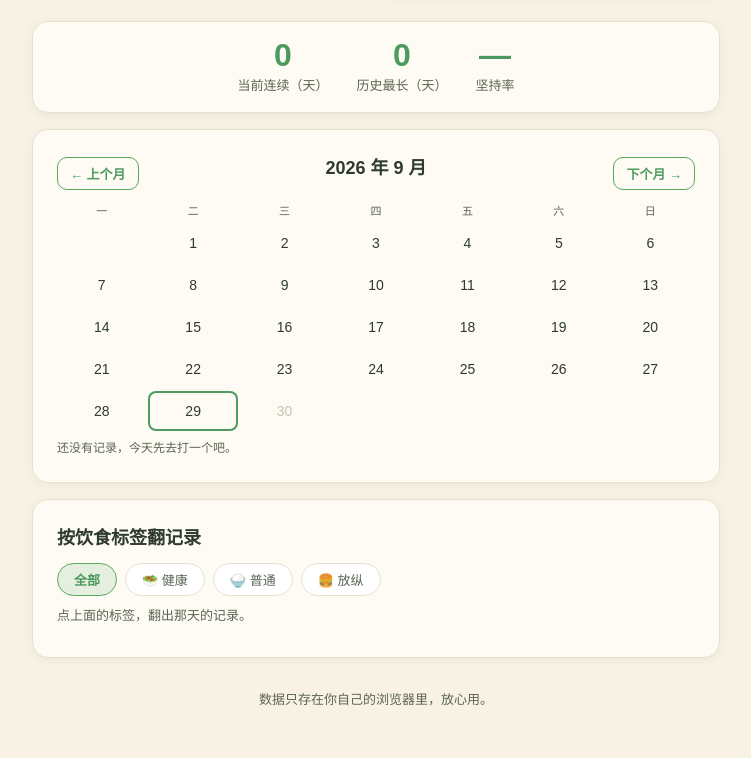
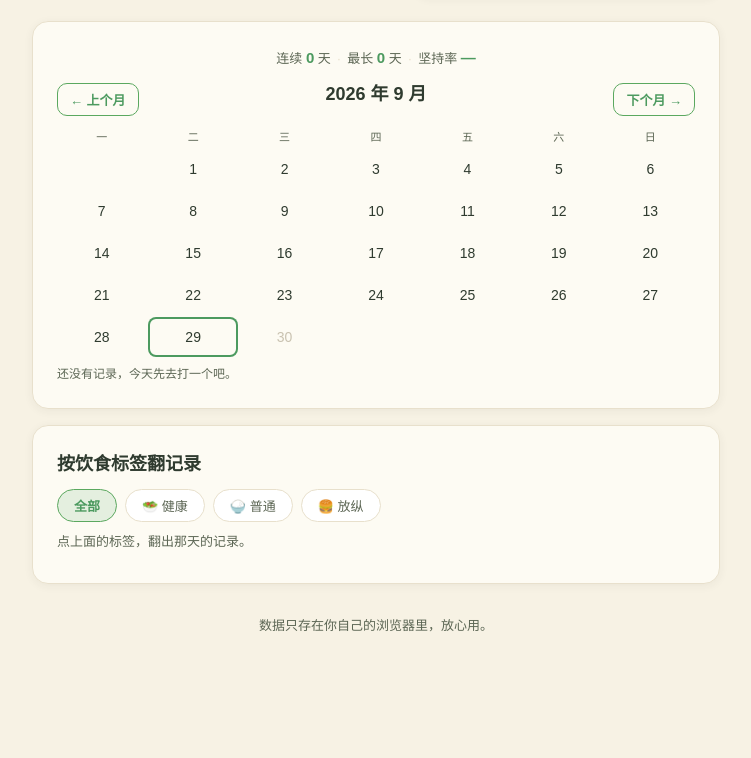
Before and after one commit to Panky-pan/Daily-Health-Log, a plain HTML site: page history.html in a window 1280 px wide. Shown: the part 79-837 px from the top of the page, without its empty margins (264-1015 px from the left). After the commit the page ends 800 px from the top, so only its background shows below. Drawn offline with Linux system fonts and the light colour scheme.

Commit message:
Day 14｜导航改名「今日」，统计卡并入日历卡首行
改了什么：导航里 index 项「今日打卡」改为「今日」（index/history/trends 三页）；历史页删掉独立统计卡，连续/最长/坚持率三个数字并进日历卡首行一行小字（三个 id 未变，history.js 算分逻辑零改动，只改注释）；手机端日历格子由 36px 恢复 40px，触控目标从 41×36 提到 41×40
加了什么：style.css 新增 .cal-stats / .cal-stats-sep 样式，同时删掉不再使用的 .stats-card 全部规则（桌面一处 + 媒体查询两处）

```diff
--- a/assets/css/style.css
+++ b/assets/css/style.css
@@ -384,11 +384,28 @@ body {
 }
 
 /* ---- 历史页：统计卡三个数字并排 ---- */
-.stats-card {
+/* ---- 历史页：日历卡首行的统计（Day 14 收尾：原独立统计卡并进来） ----
+   原来三个数字单独占一张卡（约 82px 高 + 卡间距），现在压成一行小字，
+   数字仍用绿色加粗，但降级为"背景信息"；flex-wrap 保证 360px 下不横向溢出 */
+.cal-stats {
   display: flex;
-  gap: 28px;
+  flex-wrap: wrap;
+  align-items: baseline;
   justify-content: center;
-  padding: 16px;   /* Day 14：从 24 收到 16，配合历史页整体压缩 */
+  gap: 0 6px;
+  margin-bottom: 10px;
+  font-size: 13px;
+  color: var(--color-muted);
+}
+
+.cal-stats strong {
+  font-size: 15px;
+  font-weight: 800;
+  color: var(--color-green);
+}
+
+.cal-stats-sep {
+  color: var(--color-border);
 }
 
 /* ---- 历史页：日历（Day 14 压缩：格子改固定高度） ----
@@ -946,18 +963,11 @@ body {
     font-size: 16px;
   }
 
-  /* Day 14：历史页在手机上再压一层 —— 日历格子矮一截、统计条更扁平 */
-  .cal-cell {
-    height: 36px;
-  }
-
-  .stats-card,
+  /* Day 14 收尾：日历格子手机上也用 40px（压缩时是 36px，触控目标偏小）。
+     7 列受屏宽所限，格子宽度约 41px 已到上限，只能从高度上补回来。 */
   .streak-card {
     padding: 14px;
-  }
-
-  .stats-card {
-    gap: 18px;
+    gap: 20px;
   }
 
   /* 导航变四项后，窄屏必须允许换行并收紧内边距，否则会横向溢出 */
@@ -979,11 +989,6 @@ body {
 
   .cal-nav {
     padding: 12px 14px;
-  }
-
-  .streak-card,
-  .stats-card {
-    gap: 20px;
   }
 
   .streak-num {
--- a/assets/js/history.js
+++ b/assets/js/history.js
@@ -1,6 +1,6 @@
 /* ============================================
    history.js —— 历史记录页逻辑（PRD F3 / E8）
-   - 统计卡：当前连续 / 历史最长 / 坚持率（口径全在 stats.js）
+   - 统计行（日历卡首行）：当前连续 / 历史最长 / 坚持率（口径全在 stats.js）
    - 当月日历：打卡日绿色标记、今天描边、未来日期不可点（E8）
    - 上/下月切换（E8 跨月）
    - 点已打卡的日子 → 下方显示单日详情（A7）；Day 13 补「返回日历」
@@ -42,7 +42,8 @@
     renderCalendar();
   }
 
-  // 统计卡：streak ×2 + 坚持率
+  // 统计行（Day 14 收尾：从独立统计卡并进日历卡首行，DOM 结构换了但 id 没换）
+  // 一个数字都不改算法，只换位置——所以这个函数本身没动
   function renderStats() {
     var checkins = window.dhlStorage.getCheckins();
     var settings = window.dhlStorage.getSettings();
--- a/history.html
+++ b/history.html
@@ -15,31 +15,24 @@
     <div class="site-title">每日健康打卡</div>
     <nav class="site-nav">
       <a href="welcome.html">首页</a>
-      <a href="index.html">今日打卡</a>
+      <a href="index.html">今日</a>
       <a href="history.html" class="active">历史记录</a>
       <a href="trends.html">趋势</a>
     </nav>
   </header>
 
   <main>
-    <!-- 统计卡（PRD F3）：当前连续 / 历史最长 / 坚持率，口径在 stats.js -->
-    <section class="card stats-card">
-      <div class="streak-item">
-        <span class="streak-num" id="stat-streak">0</span>
-        <span class="streak-label">当前连续（天）</span>
-      </div>
-      <div class="streak-item">
-        <span class="streak-num" id="stat-longest">0</span>
-        <span class="streak-label">历史最长（天）</span>
-      </div>
-      <div class="streak-item">
-        <span class="streak-num" id="stat-rate">—</span>
-        <span class="streak-label">坚持率</span>
-      </div>
-    </section>
-
-    <!-- 打卡日历（PRD F3 / E8）：可切换上/下月，未来日期不可点 -->
+    <!-- 打卡日历（PRD F3 / E8）：可切换上/下月，未来日期不可点。
+         卡内首行放三个统计数字（Day 14 收尾：原独立统计卡并进来，少一张卡的高度；
+         三个 id 一律没变，history.js 的 renderStats() 一行都不用改） -->
     <section class="card">
+      <p class="cal-stats">
+        <span>连续 <strong id="stat-streak">0</strong> 天</span>
+        <span class="cal-stats-sep" aria-hidden="true">·</span>
+        <span>最长 <strong id="stat-longest">0</strong> 天</span>
+        <span class="cal-stats-sep" aria-hidden="true">·</span>
+        <span>坚持率 <strong id="stat-rate">—</strong></span>
+      </p>
       <div class="cal-header">
         <button type="button" class="btn btn-ghost cal-nav" id="btn-prev-month">← 上个月</button>
         <h2 class="card-title" id="cal-title"></h2>
```
Also changed, not shown: index.html (+1 -1 lines), trends.html (+1 -1 lines).
